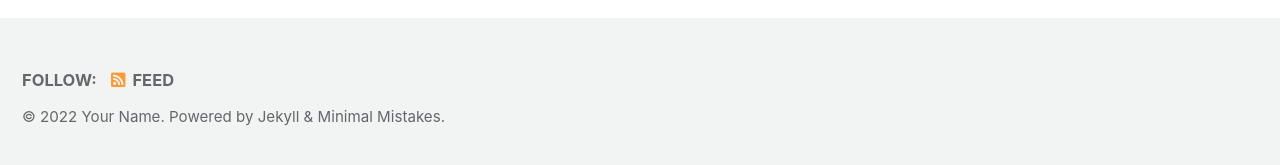
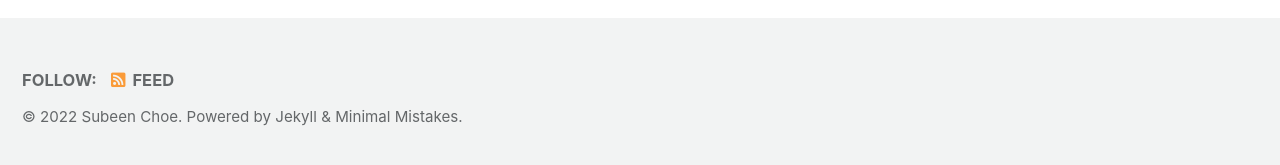
Before and after one commit to subeenz/subeenz.github.io, a Jekyll site: the page built from index.html, in a window 1280 px wide. Shown: the part 727-892 px from the top of the page. Built offline with Jekyll 4.4.1, drawn with Linux system fonts in a browser that asks for light colours; cached includes are drawn as plain includes; the list of posts is cut into pages by our own code.

Commit message:
Update _config.yml

```diff
--- a/_config.yml
+++ b/_config.yml
@@ -19,9 +19,9 @@ locale                   : "en-US"
 title                    : "Site Title"
 title_separator          : "-"
 subtitle                 : # site tagline that appears below site title in masthead
-name                     : "Your Name"
+name                     : "Subeen Choe"
 description              : "An amazing website."
-url                      : # the base hostname & protocol for your site e.g. "https://mmistakes.github.io"
+url                      : "https://subeenz.github.io"
 baseurl                  : # the subpath of your site, e.g. "/blog"
 repository               : # GitHub username/repo-name e.g. "mmistakes/minimal-mistakes"
 teaser                   : # path of fallback teaser image, e.g. "/assets/images/500x300.png"
```
